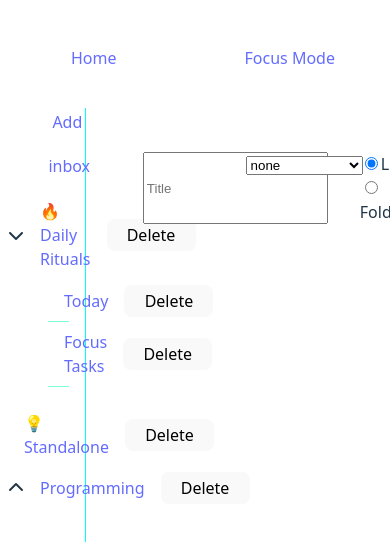
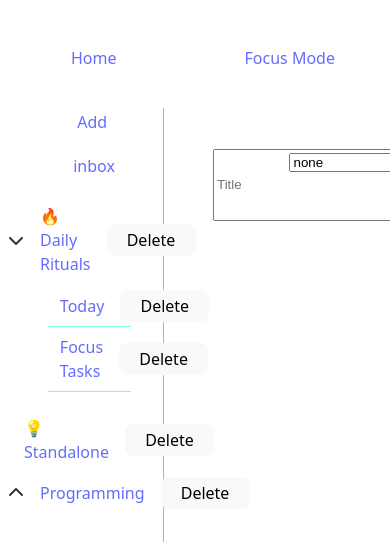
Before and after one commit to thomaswilliamscode/todo, a React (Vite) app: page / in a window 390 px wide. Shown: the top 542 px of the page. Built offline with nearby package versions, Linux system fonts and the light colour scheme.

Commit message:
Enhance sidebar layout with responsive styles and wrap folder text for better alignment

```diff
--- a/src/components/SidebarFolder.tsx
+++ b/src/components/SidebarFolder.tsx
@@ -61,7 +61,9 @@ export default function SidebarFolder ( {obj, data}: Props) {
             className='sidebar-List-in-Folder'
             key={`${info.id}-${obj.id}`}
           >
+            <span id='sidebar-folder-text'>
               <span className='sidebar-List-in-Folder-styling-span'></span>
+
               <NavLink
                 to={`/list/${info.id}`}
                 end
@@ -71,6 +73,7 @@ export default function SidebarFolder ( {obj, data}: Props) {
               >
                 <li className='listInFolder'>{info.name}</li>
               </NavLink>
+            </span>
             <button
               className='del-btn'
               onClick={() => deleteList(info.id)}
--- a/src/index.css
+++ b/src/index.css
@@ -373,3 +373,20 @@ form{
     background-color: #f9f9f9;
   }
 }
+
+@media ( max-width: 1024px ) {
+  /* SideBar */
+
+#sidebar {
+  width: 40%;
+  padding-right: 2rem;
+}
+
+#sidebar-folder-text{
+  margin-left: -5%;
+}
+.no-folder-list-styling-span{
+  width: 0rem;
+}
+
+}
```
Lines whose indentation alone changed are shown as unchanged.
